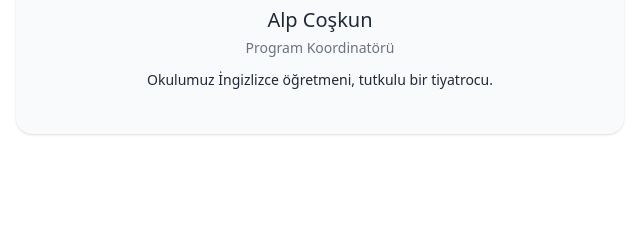
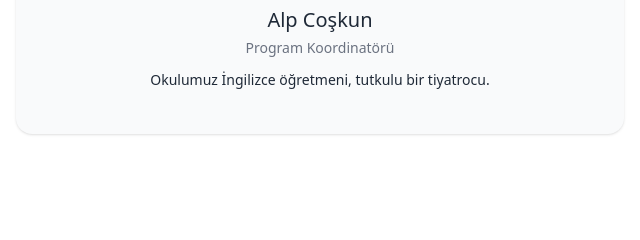
Before and after one commit to Tuguberk/AFLRadyo, a plain HTML site: page about.html in a window 1280 px wide. Shown: the part 490-730 px from the top of the page, 0-640 px from the left. Drawn offline with nearby package versions, Linux system fonts and the light colour scheme.

Commit message:
uploaded favicon

```diff
--- a/about.html
+++ b/about.html
@@ -42,7 +42,7 @@
                     class="w-24 h-24 mx-auto rounded-full mb-4 object-cover" />
                 <h3 class="text-xl font-medium mb-1">Alp Coşkun</h3>
                 <p class="text-gray-500 text-sm">Program Koordinatörü</p>
-                <p class="mt-3 text-sm">Okulumuz İngizlizce öğretmeni, tutkulu bir tiyatrocu.</p>
+                <p class="mt-3 text-sm">Okulumuz İngilizce öğretmeni, tutkulu bir tiyatrocu.</p>
             </div>
             <div class="bg-gray-50 rounded-2xl p-6 text-center shadow">
                 <img src="https://aflradyo-media.tuguberk.dev/ekip/tugberk.jpeg" alt="Jordan"
```
Also changed, not shown: favicon.ico (added).
